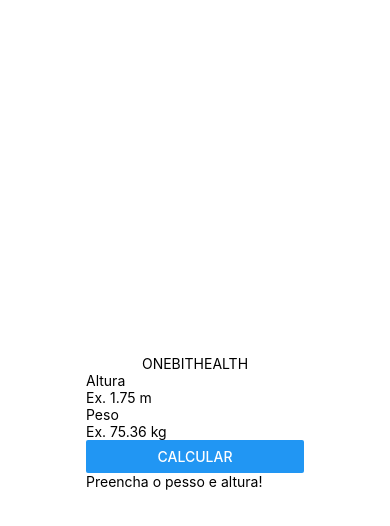
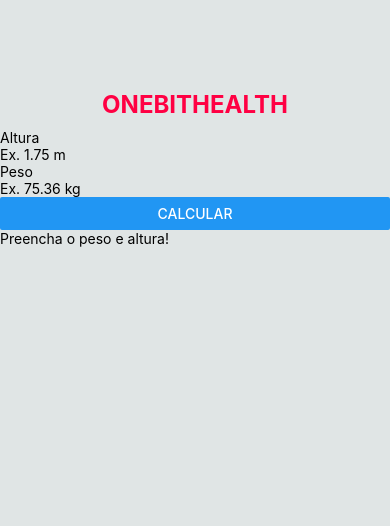
Before and after one commit to clodoaldocodes/IMC-CALC-APP, a React Native app: screen / in a window 390 px wide. Shown: the top 526 px of the page. Built offline with nearby package versions, Linux system fonts and the light colour scheme.

Commit message:
first design for title

```diff
--- a/App.js
+++ b/App.js
@@ -1,13 +1,13 @@
 import React from 'react';
 import { StyleSheet, View } from 'react-native';
 import Title from './src/components/Title/';
-import Main from './src/components/Main/'
+import Form from './src/components/Form/'
 
 export default function App() {
   return (
     <View style={styles.container}>
       <Title/>
-      <Main/>
+      <Form/>
     </View>
   );
 }
@@ -15,8 +15,7 @@ export default function App() {
 const styles = StyleSheet.create({
   container: {
     flex: 1,
-    backgroundColor: '#fff',
-    alignItems: 'center',
-    justifyContent: 'center',
+    backgroundColor: '#e0e5e5',
+    paddingTop:80,
   },
 });
--- a/src/components/Form/index.js
+++ b/src/components/Form/index.js
@@ -6,7 +6,7 @@ export default function Form(){
 
 const [height, setHeight] = useState(null)
 const [weight, setWeight] = useState(null)
-const [messageImc, setMessageImc] = useState("Preencha o pesso e altura!")
+const [messageImc, setMessageImc] = useState("Preencha o peso e altura!")
 const [imc, setImc] = useState(null)
 const [textButton, setTextButton] = useState("Calcular")
 
--- a/src/components/Main/index.js
+++ /dev/null
@@ -1,11 +0,0 @@
-import React from "react"
-import {View} from "react-native"
-import Form from "../Form";
-
-export default function Main(){
-    return(
-        <View>
-            <Form/>
-        </View>
-    );
-}
--- a/src/components/Title/index.js
+++ b/src/components/Title/index.js
@@ -1,10 +1,11 @@
 import React from "react"
 import {View, Text} from "react-native"
+import styles from "./style";
 
 export default function Title(){
     return(
-        <View>
-            <Text>ONEBITHEALTH</Text>
+        <View style={styles.boxTitle}>
+            <Text style={styles.textTile}>ONEBITHEALTH</Text>
         </View>
     );
 }
--- /dev/null
+++ b/src/components/Title/style.js
@@ -0,0 +1,14 @@
+import {StyleSheet} from 'react-native'
+
+const styles = StyleSheet.create({
+    boxTitle:{alignItems:'center',
+    justifyContent:'center',
+    padding:10},
+    textTile:{
+        color:'#FF0043',
+        fontSize:24,
+        fontWeight:'bold',
+    }
+})
+
+export default styles
```
Also changed, not shown: src/components/Form/style.js (added), src/components/ResultImc/style.js (added).
